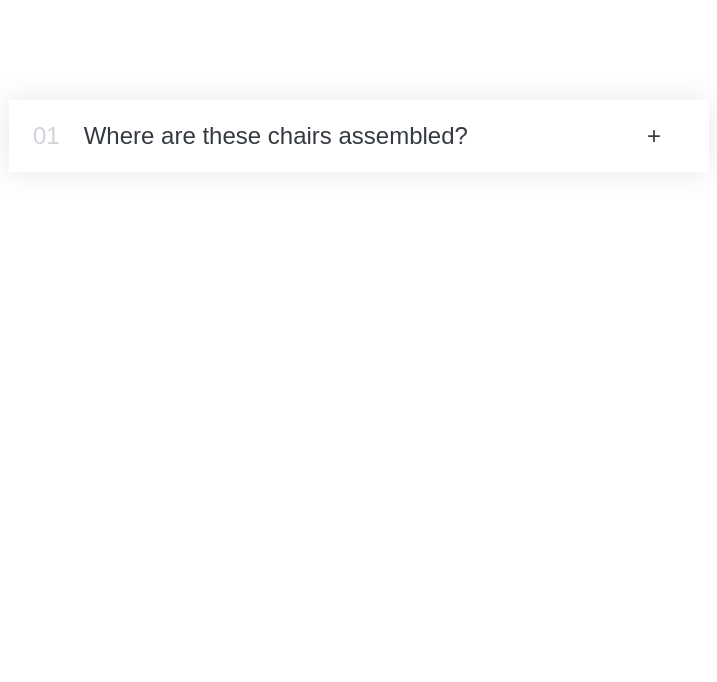
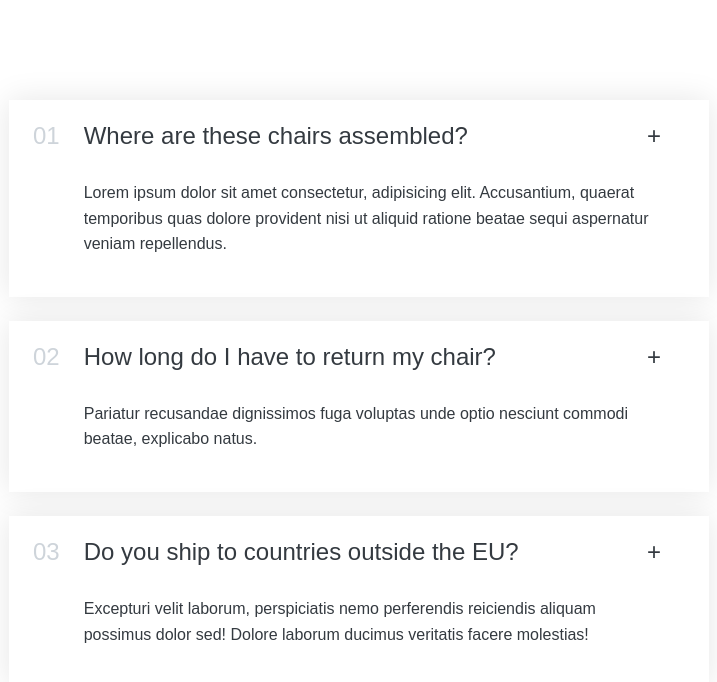
Before and after one commit to KOTFAN/Courses, a React (Create React App) app in the folder ultimateReact/accordion/: page / in a window 1280 px wide. Shown: the top 682 px of the page, without its empty margins (281-998 px from the left). Built offline with nearby package versions, Linux system fonts and the light colour scheme.

Commit message:
Add props for Accordion

```diff
--- a/ultimateReact/accordion/src/components/Accordion.js
+++ b/ultimateReact/accordion/src/components/Accordion.js
@@ -1,9 +1,30 @@
 import AccordionItem from "./AccordionItem";
 
 function Accordion() {
+  const faqs = [
+    {
+      title: "Where are these chairs assembled?",
+      text: "Lorem ipsum dolor sit amet consectetur, adipisicing elit. Accusantium, quaerat temporibus quas dolore provident nisi ut aliquid ratione beatae sequi aspernatur veniam repellendus.",
+    },
+    {
+      title: "How long do I have to return my chair?",
+      text: "Pariatur recusandae dignissimos fuga voluptas unde optio nesciunt commodi beatae, explicabo natus.",
+    },
+    {
+      title: "Do you ship to countries outside the EU?",
+      text: "Excepturi velit laborum, perspiciatis nemo perferendis reiciendis aliquam possimus dolor sed! Dolore laborum ducimus veritatis facere molestias!",
+    },
+  ];
   return (
     <div className="accordion">
-      <AccordionItem />
+      {faqs.map(({ title, text }, index) => (
+        <AccordionItem
+          title={title}
+          text={text}
+          number={index + 1}
+          key={index}
+        />
+      ))}
     </div>
   );
 }
--- a/ultimateReact/accordion/src/components/AccordionItem.js
+++ b/ultimateReact/accordion/src/components/AccordionItem.js
@@ -1,9 +1,10 @@
-export default function AccordionItem() {
+export default function AccordionItem({ title, text, number }) {
   return (
     <div className="item">
-      <span className="number"> 01</span>
-      <h2 className="title">Where are these chairs assembled?</h2>
+      <span className="number"> {number > 9 ? number : "0" + number}</span>
+      <h2 className="title">{title}</h2>
       <span className="icon">+</span>
+      <div className="content-box">{text}</div>
     </div>
   );
 }
--- a/ultimateReact/accordion/src/components/App.js
+++ b/ultimateReact/accordion/src/components/App.js
@@ -1,20 +1,5 @@
 import Accordion from "./Accordion";
 import "./App.css";
-
-const faqs = [
-  {
-    title: "Where are these chairs assembled?",
-    text: "Lorem ipsum dolor sit amet consectetur, adipisicing elit. Accusantium, quaerat temporibus quas dolore provident nisi ut aliquid ratione beatae sequi aspernatur veniam repellendus.",
-  },
-  {
-    title: "How long do I have to return my chair?",
-    text: "Pariatur recusandae dignissimos fuga voluptas unde optio nesciunt commodi beatae, explicabo natus.",
-  },
-  {
-    title: "Do you ship to countries outside the EU?",
-    text: "Excepturi velit laborum, perspiciatis nemo perferendis reiciendis aliquam possimus dolor sed! Dolore laborum ducimus veritatis facere molestias!",
-  },
-];
 
 export default function App() {
   return (
```
